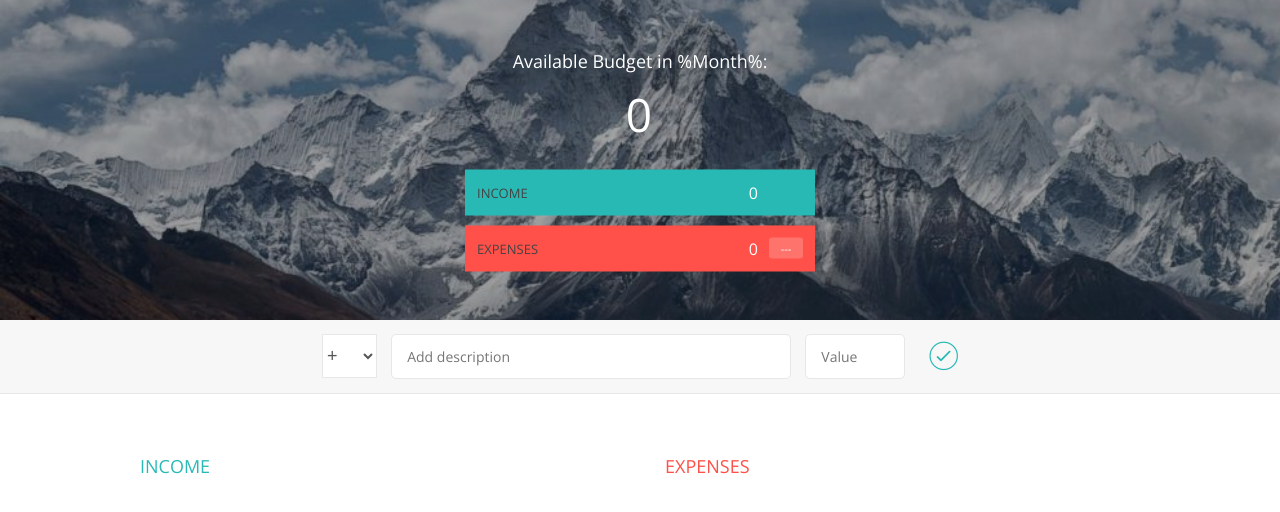
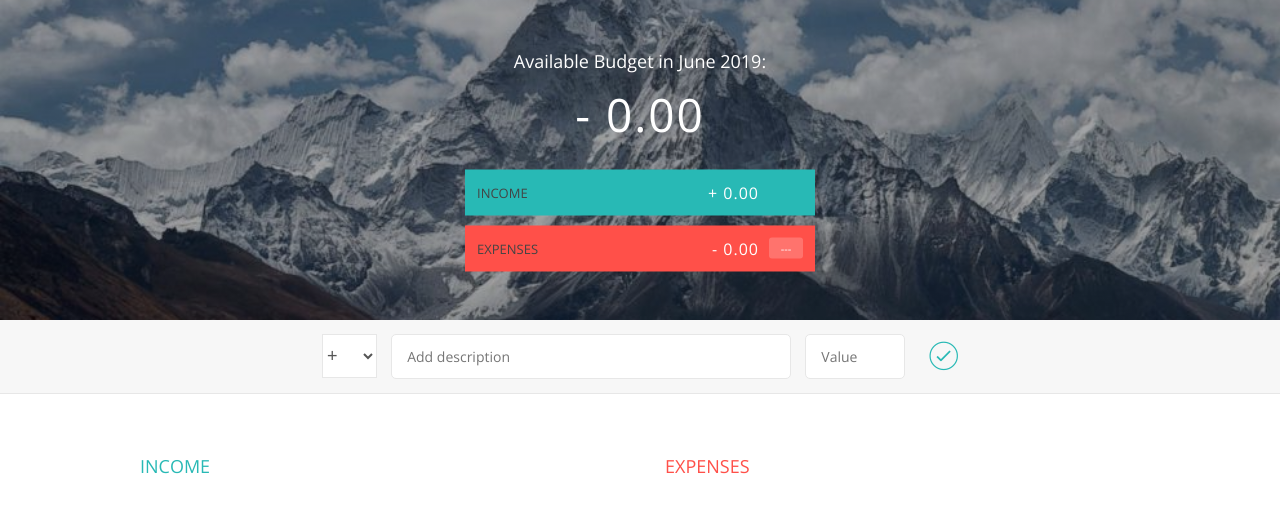
Before and after one commit to peter-izzo/Budget-app, a plain HTML site: page index.html in a window 1280 px wide. Drawn offline with nearby package versions, Linux system fonts and the light colour scheme.

Commit message:
updated UI and Title

```diff
--- a/app.js
+++ b/app.js
@@ -161,8 +161,41 @@ var UIController = (function() {
       expenseLabel: '.budget__expenses--value',
       percentageLabel: '.budget__expenses--percentage',
       container: '.container',
-      expensesPercLabel: '.item__percentage'
+      expensesPercLabel: '.item__percentage',
+      dateLabel: '.budget__title--month'
     };
+
+    var formatNumber = function(num, type) {
+      var numSplit, int, dec;
+
+        /*
+        + or - before number
+        exactly 2 decimal points
+        comma seperating thousands
+        */
+
+        num = Math.abs(num);
+        num = num.toFixed(2);
+
+        numSplit = num.split('.');
+
+        int = numSplit[0];
+        if(int.length> 3) {
+          int = int.substr(0, int.length - 3) + ',' + int.substr(int.length - 3, 3) // input 2310 -> 2,310
+        }
+
+        dec = numSplit[1];
+
+        return (type === 'exp' ? '-' : '+') + ' ' + int + '.' + dec;
+
+    };
+
+    var nodeListForEach = function(list, callback) {
+        for (var i = 0; i < list.length; i++) {
+          callback(list[i], i);
+        }
+    };
+
 
     return {
       getInput: function() {
@@ -191,7 +224,7 @@ var UIController = (function() {
 
         newHtml = html.replace('%id%', obj.id);
         newHtml = newHtml.replace('%description%', obj.description)
-        newHtml = newHtml.replace('%value%', obj.value)
+        newHtml = newHtml.replace('%value%', formatNumber(obj.value, type))
 
         //insert the HTML into the DOM
         document.querySelector(element).insertAdjacentHTML('beforeend', newHtml);
@@ -220,10 +253,12 @@ var UIController = (function() {
       },
 
       displayBudget: function(obj) {
+        var type;
+        obj.budget > 0 ? type = 'inc' : type = 'exp';
 
-        document.querySelector(DOMstrings.budgetLabel).textContent = obj.budget;
-        document.querySelector(DOMstrings.incomeLabel).textContent = obj.totalInc;
-        document.querySelector(DOMstrings.expenseLabel).textContent = obj.totalExp;
+        document.querySelector(DOMstrings.budgetLabel).textContent = formatNumber(obj.budget, type);
+        document.querySelector(DOMstrings.incomeLabel).textContent = formatNumber(obj.totalInc, 'inc');
+        document.querySelector(DOMstrings.expenseLabel).textContent = formatNumber(obj.totalExp, 'exp');
         document.querySelector(DOMstrings.percentageLabel).textContent = obj.percentage;
 
         if(obj.percentage > 0) {
@@ -238,11 +273,6 @@ var UIController = (function() {
 
           var fields = document.querySelectorAll(DOMstrings.expensesPercLabel);
 
-          var nodeListForEach = function(list, callback) {
-              for (var i = 0; i < list.length; i++) {
-                callback(list[i], i);
-              }
-          };
 
           nodeListForEach(fields, function(current, index) {
 
@@ -252,6 +282,35 @@ var UIController = (function() {
                 current.textContent = '---';
               }
           });
+      },
+
+      displayMonth: function() {
+        var now, year, month, months;
+
+        now = new Date();
+        //var christmas = new Date(2019, 11, 25);
+
+        months = ['January', 'February', 'March', 'April', 'May', 'June', "July", 'August', 'September', 'October', 'November', 'December']
+        month = now.getMonth();
+
+        year = now.getFullYear();
+        document.querySelector(DOMstrings.dateLabel).textContent = months[month] + ' ' + year;
+
+      },
+
+      changeType: function() {
+
+          var fields = document.querySelectorAll(
+              DOMstrings.inputType + ',' +
+              DOMstrings.inputDescription + ',' +
+              DOMstrings.inputValue);
+
+          nodeListForEach(fields, function(cur) {
+              cur.classList.toggle('red-focus');
+          });
+
+          document.querySelector(DOMstrings.inputBtn).classList.toggle('red');
+
       },
 
       getDOMstrings: function() {
@@ -276,6 +335,8 @@ var controller = (function (budgetCtrl, UICtrl) {
     });
 
     document.querySelector(DOM.container).addEventListener('click', ctrlDeleteItem);
+
+    document.querySelector(DOM.inputType).addEventListener('change', UICtrl.changeType);
 
   };
 
@@ -363,6 +424,7 @@ var controller = (function (budgetCtrl, UICtrl) {
   return{
     init: function() {
       console.log('Application has started.');
+      UICtrl.displayMonth();
       UICtrl.displayBudget({
         budget: 0,
         totalInc: 0,
--- a/index.html
+++ b/index.html
@@ -5,7 +5,7 @@
         <link href="https://fonts.googleapis.com/css?family=Open+Sans:100,300,400,600" rel="stylesheet" type="text/css">
         <link href="http://code.ionicframework.com/ionicons/2.0.1/css/ionicons.min.css" rel="stylesheet" type="text/css">
         <link type="text/css" rel="stylesheet" href="style.css">
-        <title>Budgety</title>
+        <title>Budget Boy</title>
     </head>
     <body>
 
```
